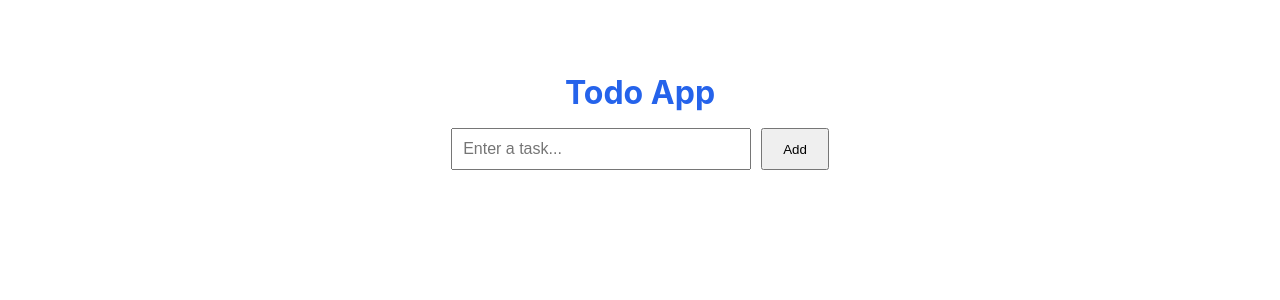
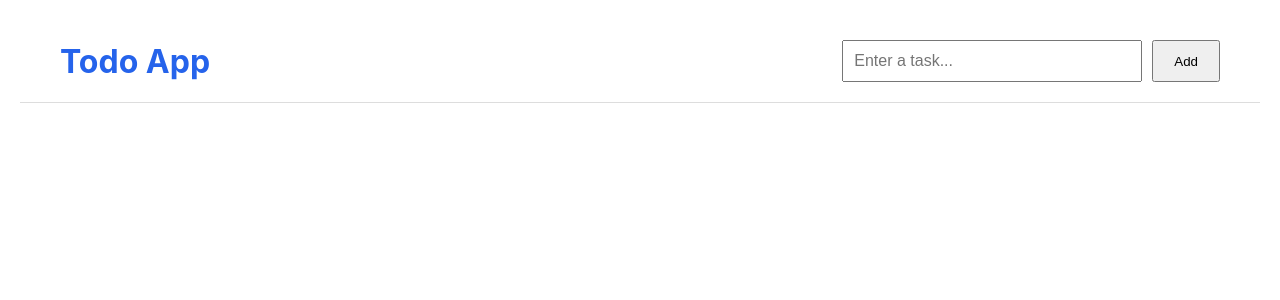
Before and after one commit to Neema93/Todo_python, a React (Create React App) app in the folder forntend/todo/: page / in a window 1280 px wide. Shown: the top 300 px of the page. Built offline with nearby package versions, Linux system fonts and the light colour scheme.

Commit message:
fix a scss file

```diff
--- a/forntend/todo/src/component/Header.scss
+++ b/forntend/todo/src/component/Header.scss
@@ -1,15 +1,18 @@
 .header {
-  padding: 2rem;
-  text-align: center;
+  display: flex;
+  justify-content: space-between;
+  align-items: center;
+
+  padding: 20px 40px;
+  border-bottom: 1px solid #ddd;
 
   h1 {
-    margin-bottom: 1rem;
+    margin: 0;
   }
 }
 
 .todo-input {
   display: flex;
-  justify-content: center;
   gap: 10px;
 
   input {
```
